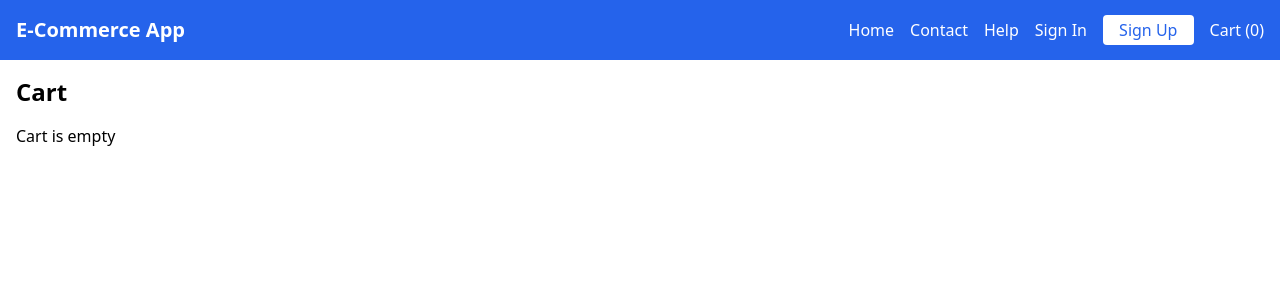
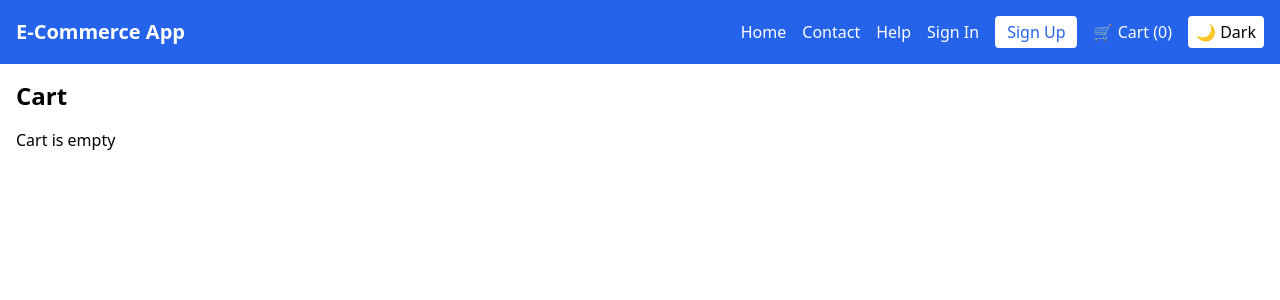
Before and after one commit to Anjana1924/E-Commerce-App, a Vue app: page /cart in a window 1280 px wide. Shown: the top 300 px of the page. Built offline with nearby package versions, Linux system fonts and the light colour scheme.

Commit message:
Add Light/Dark Mode

```diff
--- a/src/components/Navbar.vue
+++ b/src/components/Navbar.vue
@@ -1,27 +1,52 @@
 <script setup>
 import { cart } from '../store/cart'
+import { ref, onMounted } from 'vue'
+
+const dark = ref(false)
+
+// load saved theme
+onMounted(() => {
+  const saved = localStorage.getItem('theme')
+  dark.value = saved === 'dark'
+
+  document.documentElement.classList.toggle('dark', dark.value)
+})
+
+function toggleDark() {
+  dark.value = !dark.value
+
+  document.documentElement.classList.toggle('dark', dark.value)
+
+  localStorage.setItem('theme', dark.value ? 'dark' : 'light')
+}
 </script>
 
 <template>
-  <nav class="bg-blue-600 text-white p-4 flex justify-between items-center">
-
+  <nav class="bg-blue-600 dark:bg-gray-900 text-white p-4 flex justify-between items-center">
 
     <div class="text-xl font-bold">
       E-Commerce App
     </div>
 
-
-    <div class="space-x-4">
-      <router-link to="/" class="hover:underline">Home</router-link>
-      <router-link to="/contact" class="hover:underline">Contact</router-link>
-      <router-link to="/help" class="hover:underline">Help</router-link>
-      <router-link to="/signin" class="hover:underline">Sign In</router-link>
+    <div class="space-x-4 flex items-center">
+      <router-link to="/">Home</router-link>
+      <router-link to="/contact">Contact</router-link>
+      <router-link to="/help">Help</router-link>
+      <router-link to="/signin">Sign In</router-link>
       <router-link to="/signup" class="bg-white text-blue-600 px-3 py-1 rounded">
         Sign Up
       </router-link>
-      <router-link to="/cart" class="hover:underline">
-  Cart ({{ cart.items.length }})
-</router-link>
+
+      <router-link to="/cart">
+        🛒 Cart ({{ cart.items.length }})
+      </router-link>
+
+      <button
+        @click="toggleDark"
+        class="bg-white text-black dark:bg-gray-700 dark:text-white px-2 py-1 rounded"
+      >
+        {{ dark ? '☀️ Light' : '🌙 Dark' }}
+      </button>
     </div>
 
   </nav>
--- a/src/components/ProductCard.vue
+++ b/src/components/ProductCard.vue
@@ -2,7 +2,6 @@
 import type { Product } from '../types/product'
 import { cart } from '../store/cart'
 
-// ✅ assign props to a variable
 const props = defineProps<{ product: Product }>()
 
 const addToCart = () => {
@@ -11,7 +10,9 @@ const addToCart = () => {
 </script>
 
 <template>
-  <div class="border p-4 rounded shadow hover:scale-105 transition">
+  <div class="border p-4 rounded shadow hover:scale-105 transition
+            bg-white dark:bg-gray-700
+            text-black dark:text-white">
     <img :src="props.product.thumbnail" class="w-full h-40 object-contain rounded" />
     <h2 class="font-bold">{{ props.product.title }}</h2>
     <p>${{ props.product.price }}</p>
--- a/src/views/Cart.vue
+++ b/src/views/Cart.vue
@@ -3,7 +3,7 @@ import { cart } from '../store/cart'
 </script>
 
 <template>
-  <div class="p-4">
+  <div class="p-4 bg-white dark:bg-gray-800 text-black dark:text-white min-h-screen">
     <h1 class="text-2xl font-bold mb-4">Cart</h1>
 
     <div v-if="cart.items.length === 0">
--- a/src/views/Home.vue
+++ b/src/views/Home.vue
@@ -20,8 +20,8 @@ const filteredProducts = computed(() =>
 </script>
 
 <template>
-  <div class="p-4">
-    <input v-model="search" placeholder="Search....." class="border p-2 mb-4 w-full" />
+<div class="p-4 bg-white dark:bg-gray-800 text-black dark:text-white min-h-screen">
+      <input v-model="search" placeholder="Search....." class="border p-2 mb-4 w-full" />
 
     <div class="grid grid-cols-1 md:grid-cols-3 gap-4">
       <ProductCard v-for="p in filteredProducts" :key="p.id" :product="p" />
--- a/src/views/ProductDetail.vue
+++ b/src/views/ProductDetail.vue
@@ -13,7 +13,7 @@ onMounted(async () => {
 </script>
 
 <template>
-  <div v-if="product" class="p-4">
+  <div v-if="product" class="p-4 bg-white dark:bg-gray-800 text-black dark:text-white min-h-screen">
     <img :src="product.thumbnail" class="w-64" />
     <h1 class="text-2xl font-bold">{{ product.title }}</h1>
     <p>{{ product.description }}</p>
--- a/tailwind.config.js
+++ b/tailwind.config.js
@@ -1,4 +1,5 @@
 export default {
+  darkMode: 'class',
   content: ["./index.html", "./src/**/*.{vue,js,ts}"],
   theme: { extend: {} },
   plugins: [],
```
